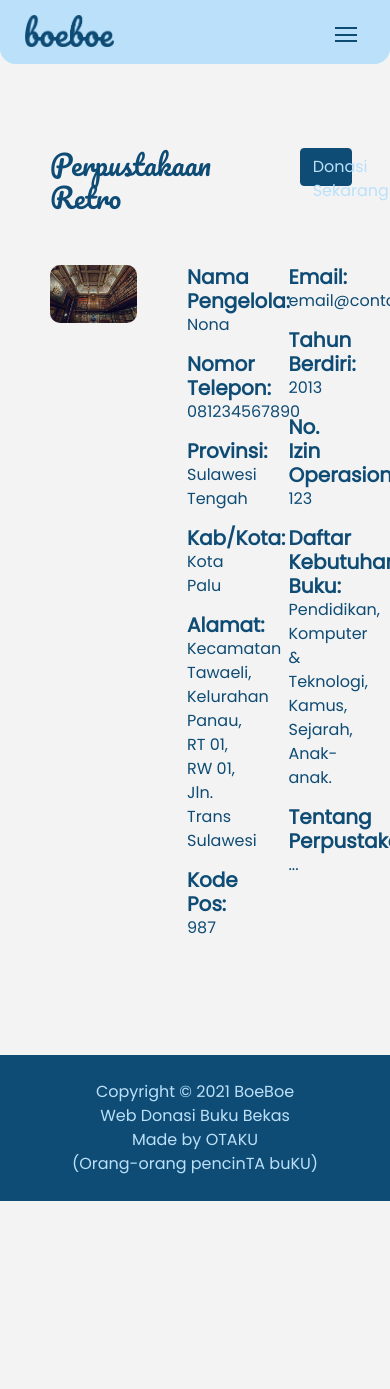
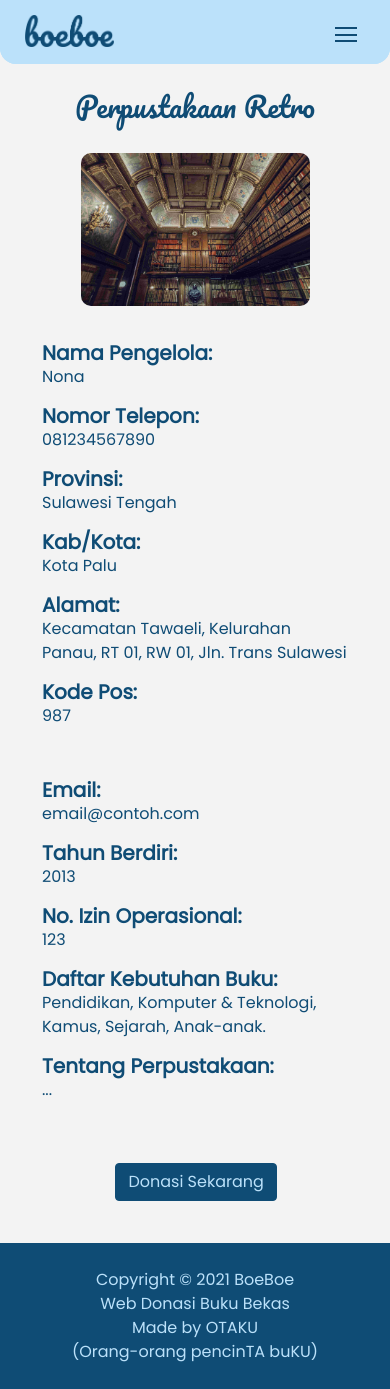
Before and after one commit to BOEBOE-Web/BOEBOE-Web_DonasiBuku, a PHP site: page /assets/pilihPerpus.php in a window 390 px wide. Before the commit the page ends 1201 px from the top, so only its background shows below. Run offline with PHP 8.4, Linux system fonts and the light colour scheme.

Commit message:
Update pilihPerpus-responsive.css

```diff
--- a/web-pt1/css/pilihPerpus-responsive.css
+++ b/web-pt1/css/pilihPerpus-responsive.css
@@ -14,12 +14,57 @@
     .burgermenu {
       display: none;
     }
+
+    .col-10{
+      width: 68.333333%;
+    }
+    .col-2{
+      width: 29.666667%;
+    }
+    .responsive{
+      display: none;
+    }
   }
 
 @media all and (max-width: 670px) {
     .header img {
       margin: 15px 0;
       height: 2rem;
+    }
+    .col-2{
+      display: none;
+    }
+    .col-10{
+      width: 100%;
+    }
+    .content{
+      flex-direction: column;
+      margin-top: 30px;
+    }
+    .content img {
+      width: 250%;
+      margin-left: 42%;
+    }
+    .responsive{
+      display: inline;;
+      margin-top: 15%;
+    margin-left: 24%;
+    }
+    .display-one {
+      margin-top: 35px;
+      width: 100%;
+      padding-left: 0;
+    }
+    .display-two {
+      margin-top: 35px;
+      width: 100%;
+      padding-left: 0;
+    }
+    .main-content{
+      padding: 42px;
+    }
+    .main-content h1 {
+      text-align: center;
     }
     .navi {
       display: none;
```
